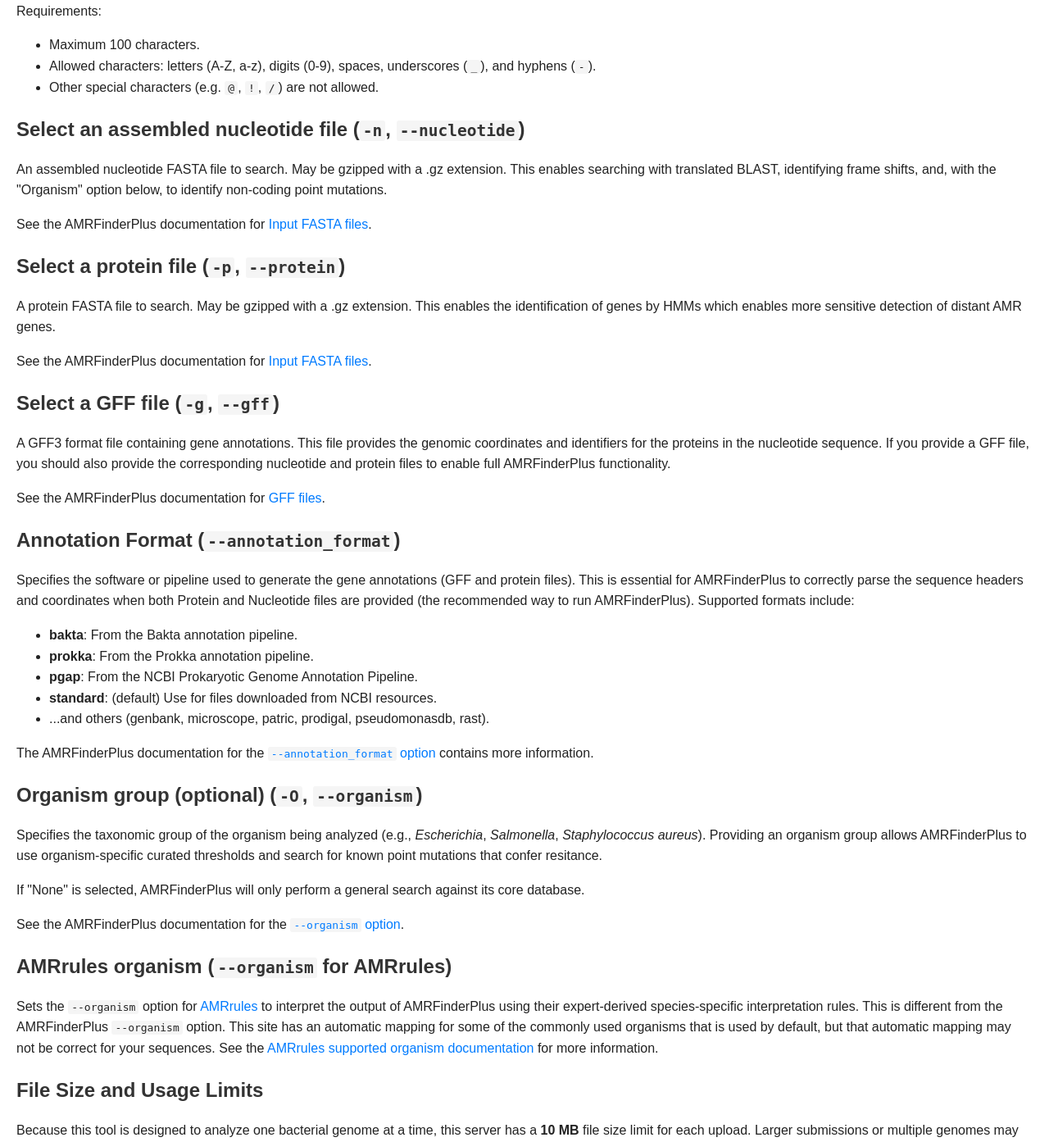
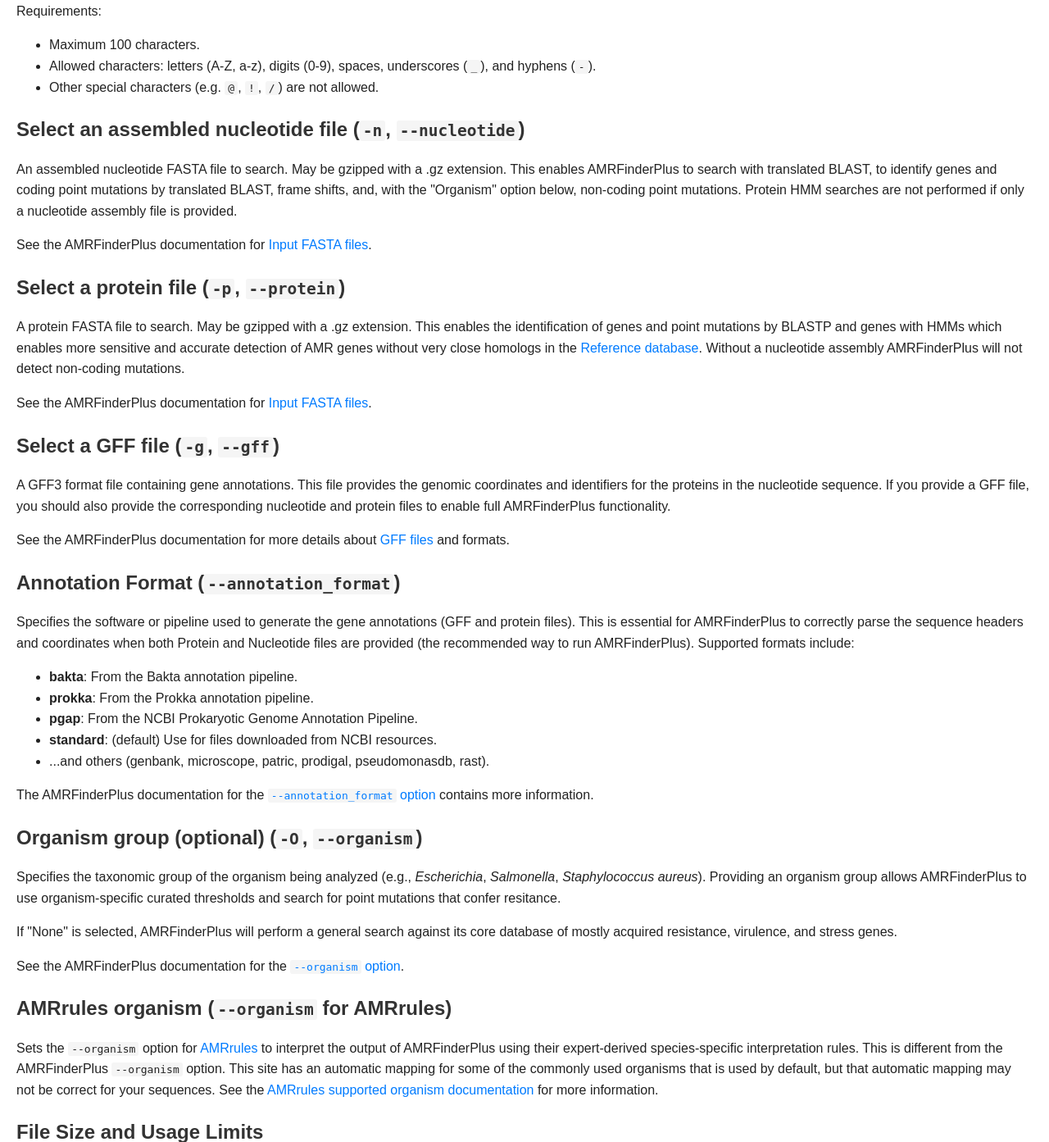
Before and after one commit to evolarjun/webamr, a Flask app: page /docs in a window 1280 px wide. Shown: the part 513-1906 px from the top of the page at 82% size. Run offline with Flask 3, Linux system fonts and the light colour scheme.

Commit message:
Clarify and extend documentation slightly
Updated descriptions for nucleotide and protein file sections to clarify functionality and requirements.

```diff
--- a/frontend/templates/documentation.html
+++ b/frontend/templates/documentation.html
@@ -55,9 +55,9 @@
 
   <section id="nucleotide-file">
     <h2>Select an assembled nucleotide file (<code>-n</code>, <code>--nucleotide</code>)</h2>
-    <p>An assembled nucleotide FASTA file to search. May be gzipped with a .gz extension. This enables searching with
-      translated BLAST, identifying frame shifts, and, with the "Organism" option below, to identify non-coding point
-      mutations.
+    <p>An assembled nucleotide FASTA file to search. May be gzipped with a .gz extension. This enables AMRFinderPlus to search with
+      translated BLAST, to identify genes and coding point mutations by translated BLAST, frame shifts, and, with the "Organism" option below, non-coding point
+      mutations. Protein HMM searches are not performed if only a nucleotide assembly file is provided.
     </p>
     <p>See the AMRFinderPlus documentation for <a
         href="https://github.com/ncbi/amr/wiki/Running-AMRFinderPlus#-p-protein_fasta-and--n-nucleotide_fasta"
@@ -66,8 +66,11 @@
 
   <section id="protein-file">
     <h2>Select a protein file (<code>-p</code>, <code>--protein</code>)</h2>
-    <p>A protein FASTA file to search. May be gzipped with a .gz extension. This enables the identification of genes by
-      HMMs which enables more sensitive detection of distant AMR genes.
+    <p>A protein FASTA file to search. May be gzipped with a .gz extension. This enables the identification of
+      genes and point mutations by BLASTP and genes with
+      HMMs which enables more sensitive and accurate detection of AMR genes without very close homologs in the
+      <a href="https://www.ncbi.nlm.nih.gov/pathogens/refgene/">Reference database</a>. Without a nucleotide assembly
+      AMRFinderPlus will not detect non-coding mutations.
     </p>
     <p>See the AMRFinderPlus documentation for <a
         href="https://github.com/ncbi/amr/wiki/Running-AMRFinderPlus#-p-protein_fasta-and--n-nucleotide_fasta"
@@ -79,8 +82,8 @@
     <p>A GFF3 format file containing gene annotations. This file provides the genomic coordinates and identifiers for
       the proteins in the nucleotide sequence. If you provide a GFF file, you should also provide the corresponding
       nucleotide and protein files to enable full AMRFinderPlus functionality.</p>
-    <p>See the AMRFinderPlus documentation for <a
-        href="https://github.com/ncbi/amr/wiki/Running-AMRFinderPlus#-g-gff_file" target="_blank">GFF files</a>.</p>
+    <p>See the AMRFinderPlus documentation for more details about <a
+        href="https://github.com/ncbi/amr/wiki/Running-AMRFinderPlus#-g-gff_file" target="_blank">GFF files</a> and formats.</p>
   </section>
 
   <section id="annotation-format">
@@ -105,9 +108,9 @@
     <h2>Organism group (optional) (<code>-O</code>, <code>--organism</code>)</h2>
     <p>Specifies the taxonomic group of the organism being analyzed (e.g., <em>Escherichia</em>, <em>Salmonella</em>,
       <em>Staphylococcus aureus</em>). Providing an organism group allows AMRFinderPlus to use organism-specific curated
-      thresholds and search for known point mutations that confer resitance.
+      thresholds and search for point mutations that confer resitance.
     </p>
-    <p>If "None" is selected, AMRFinderPlus will only perform a general search against its core database.</p>
+    <p>If "None" is selected, AMRFinderPlus will perform a general search against its core database of mostly acquired resistance, virulence, and stress genes.</p>
     <p>See the AMRFinderPlus documentation for the <a
         href="https://github.com/ncbi/amr/wiki/Running-AMRFinderPlus#--organism-option"
         target="_blank"><code>--organism</code>
```
